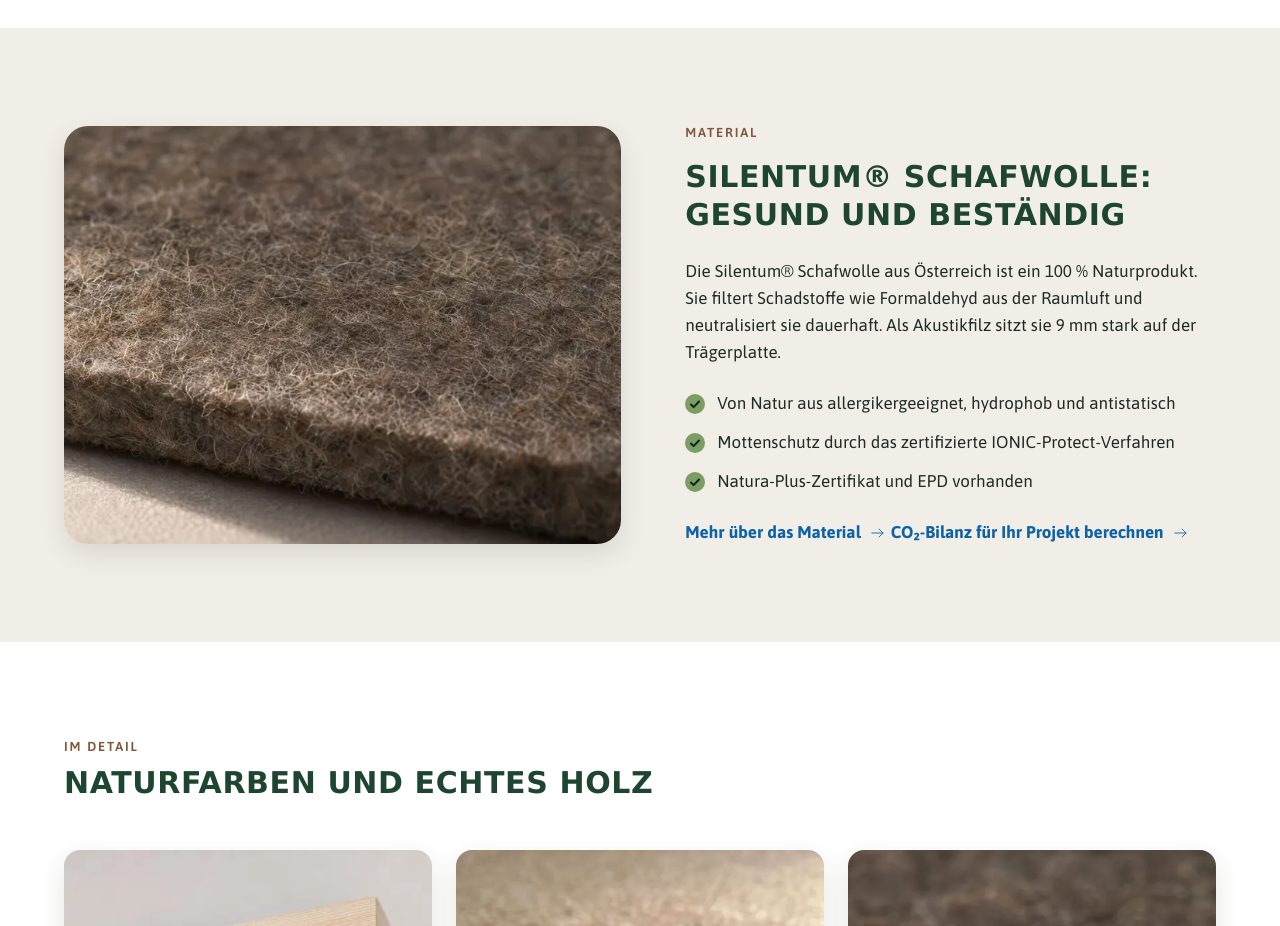
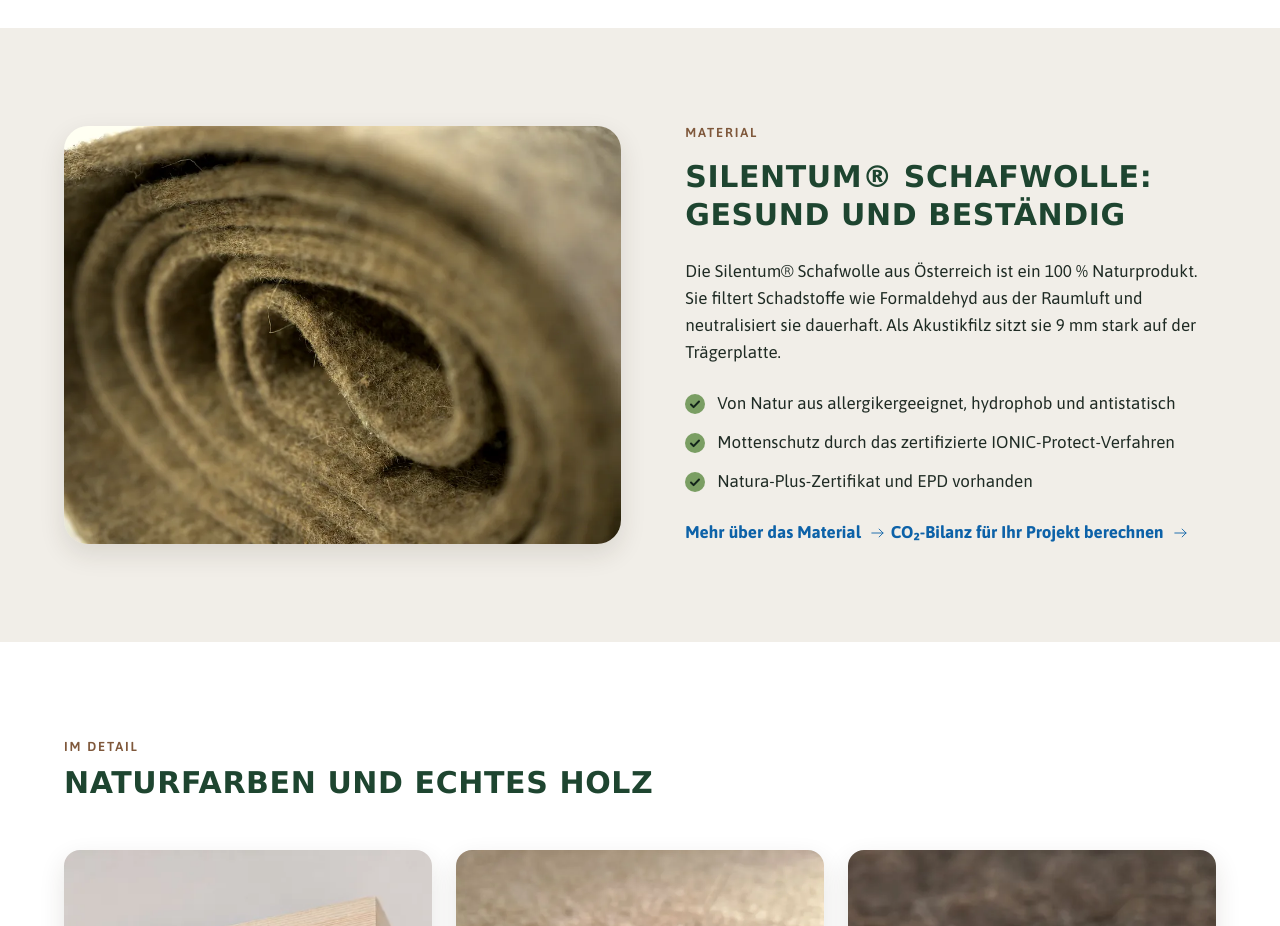
Before and after one commit to ZieglerSchallschutzGmbH/zss-media, a plain HTML site: page natur/index.html in a window 1280 px wide. Shown: the part 2260-3186 px from the top of the page. Drawn offline with Linux system fonts and the light colour scheme.

Commit message:
NATUR-Website Vorschau aktualisiert

```diff
--- a/natur/index.html
+++ b/natur/index.html
@@ -108,7 +108,7 @@
 
 <section class="site-sec site-sec--raised"><div class="wrap">
   <div class="site-split">
-    <div class="site-split__media reveal" data-zoom><img srcset="assets/img/produkte/wolle-makro-480.webp 480w, assets/img/produkte/wolle-makro-960.webp 960w, assets/img/produkte/wolle-makro-1600.webp 1600w" sizes="(max-width: 760px) 100vw, 50vw" decoding="async" width="1600" height="900" src="assets/img/produkte/wolle-makro.jpg" alt="Makroaufnahme der Schafwolloberfläche: gekräuselte Fasern" loading="lazy"></div>
+    <div class="site-split__media reveal" data-zoom><img srcset="assets/img/produkte/wolle-rolle-480.webp 480w, assets/img/produkte/wolle-rolle-960.webp 960w, assets/img/produkte/wolle-rolle-1600.webp 1600w" sizes="(max-width: 760px) 100vw, 50vw" decoding="async" src="assets/img/produkte/wolle-rolle.jpg" alt="Aufgerollter Silentum® Schafwollfilz in Naturfarbe, Nahaufnahme" width="1600" height="1200" loading="lazy"></div>
     <div class="site-split__text reveal">
       <p class="nt-eyebrow">Material</p>
       <h2 class="h2">Silentum® Schafwolle: gesund und beständig</h2>
```
Also changed, not shown: natur/assets/img/produkte/wolle-rolle-1600.webp (added), natur/assets/img/produkte/wolle-rolle-480.webp (added), natur/assets/img/produkte/wolle-rolle-960.webp (added), natur/assets/img/produkte/wolle-rolle.jpg (added).
